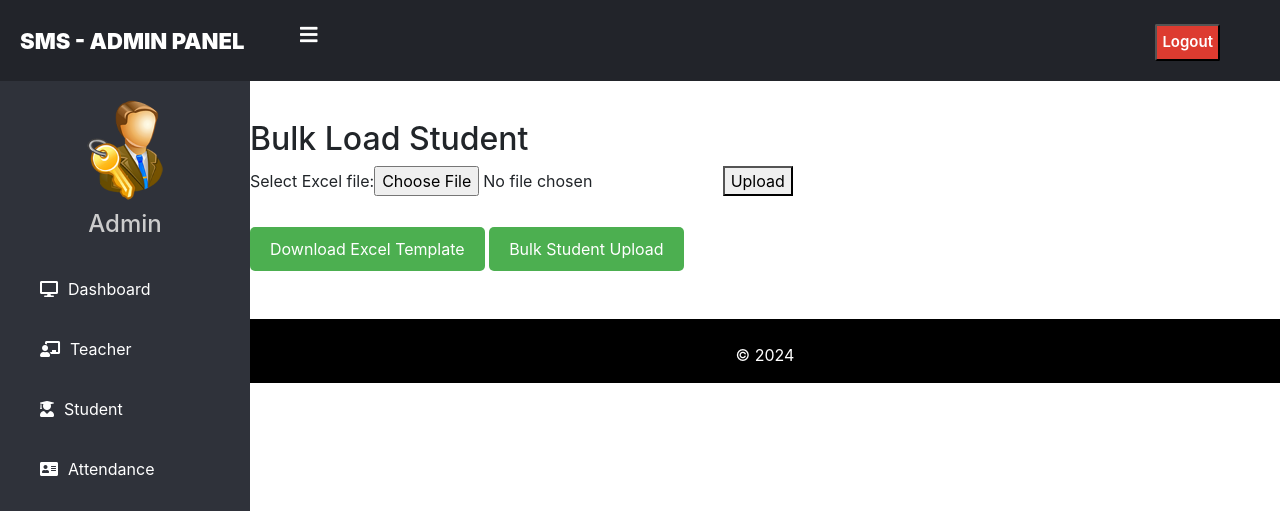
After one commit to abhisrms/SchoolAPPDjango, a Django app: page /admin-bulk-student-upload/ in a window 1280 px wide. The commit adds this page. Shown: the top 511 px of the page. Run offline with Django 3.2, Linux system fonts and the light colour scheme; some libraries are stand-ins or nearby versions.

Commit message:
Add bulk student add page

```diff
--- a/school/forms.py
+++ b/school/forms.py
@@ -79,25 +79,7 @@ class PaymentForm(forms.ModelForm):
         model = Payment
         fields = ['student', 'amount_received', 'date_received', 'collected_by']
 
-# class StudentPaymentForm(forms.Form):
-#     cl = forms.CharField(max_length=10, widget=forms.Select(choices=[('one','one'),('two','two'),('three','three'),
-# ('four','four'),('five','five'),('six','six'),('seven','seven'),('eight','eight'),('nine','nine'),('ten','ten')]))
-#     student = forms.ModelChoiceField(queryset=StudentExtra.objects.all(), to_field_name='user_id', label='Student')
-#     fees_received = forms.DecimalField(min_value=0)
-#     date = forms.DateField(widget=forms.DateInput(attrs={'type': 'date'}))
-#     collected_by = forms.ModelChoiceField(queryset=TeacherExtra.objects.all(), to_field_name='user_id', label='Collected By')
 
-#     class Meta:
-#         model = Payment
-#         fields = ['cl', 'student', 'fees_received', 'date', 'collected_by']
-
-#     def __init__(self, *args, **kwargs):
-#         super(StudentPaymentForm, self).__init__(*args, **kwargs)
-
-#         # Dynamically load choices for collected_by field
-#         teachers = TeacherExtra.objects.filter(status=True)
-#         teacher_choices = [(teacher.user_id, teacher.get_name) for teacher in teachers]
-#         self.fields['collected_by'].choices = teacher_choices
 
 
 
@@ -106,14 +88,5 @@ class PaymentForm(forms.Form):
     date = forms.DateField(widget=forms.DateInput(attrs={'type': 'date'}), label='Date')
     collected_by = forms.ModelChoiceField(queryset=TeacherExtra.objects.all(), to_field_name='user_id', label='Collected By')
 
-    # def __init__(self, *args, **kwargs):
-    #     first_day_of_month = kwargs.pop('first_day_of_month', None)
-    #     last_day_of_month = kwargs.pop('last_day_of_month', None)
-    #     initial_date = kwargs.pop('initial_date', None)
-    #     super(PaymentForm, self).__init__(*args, **kwargs)
-
-    #     if first_day_of_month and last_day_of_month:
-    #         self.fields['date'].widget.attrs['min'] = first_day_of_month.strftime('%Y-%m-%d')
-    #         self.fields['date'].widget.attrs['max'] = last_day_of_month.strftime('%Y-%m-%d')
-    #     if initial_date:
-    #         self.fields['date'].widget.attrs['value'] = initial_date.strftime('%Y-%m-%d')
+class BulkStudentUploadForm(forms.Form):
+    file = forms.FileField(label='Select Excel file')
--- a/school/views.py
+++ b/school/views.py
@@ -1,6 +1,5 @@
 from django.shortcuts import render,redirect,reverse,get_object_or_404
 from . import forms,models
-
 from django.contrib.auth.models import Group
 from django.http import HttpResponseRedirect
 from django.contrib.auth.decorators import login_required,user_passes_test
@@ -10,10 +9,12 @@ from django.http import HttpResponse
 from django.contrib.auth.views import LogoutView
 from .models import Fee,StudentExtra,Payment
 from django.http import JsonResponse
-from .forms import FeeUpdateForm  ,PaymentForm
-from school.models import Fee , Payment ,StudentExtra
+from .forms import FeeUpdateForm  ,PaymentForm ,BulkStudentUploadForm
+from school.models import Fee , Payment ,StudentExtra ,User
 from django.contrib import messages
 from datetime import datetime, timedelta
+import pandas as pd
+import io
 
 import logging
 
@@ -874,3 +875,92 @@ def class_fee_history_view(request, class_id):
     }
 
     return render(request, 'school/admin_class_fee_history.html', context)
+
+
+
+def download_excel_template(request):
+    # Create a pandas DataFrame with column names matching the StudentExtra model fields
+    template_data = {
+        'First Name': '',
+        'Last Name': '',
+        'Username': '',
+        'Password': '',
+        'Roll': '',
+        'Mobile': '',
+        'Fee': '',
+        'Class': '',
+        'Status': '',
+    }
+    df = pd.DataFrame([template_data])
+
+    # Write DataFrame to an in-memory Excel file
+    excel_file = io.BytesIO()
+    with pd.ExcelWriter(excel_file, engine='xlsxwriter') as writer:
+        df.to_excel(writer, index=False)
+
+    # Set the position of the buffer to the beginning
+    excel_file.seek(0)
+
+    # Create the HTTP response with the Excel file
+    response = HttpResponse(excel_file.read(), content_type='application/vnd.openxmlformats-officedocument.spreadsheetml.sheet')
+    response['Content-Disposition'] = 'attachment; filename="student_template.xlsx"'
+    return response
+
+def bulk_student_upload(request):
+    if request.method == 'POST':
+        form = BulkStudentUploadForm(request.POST, request.FILES)
+        if form.is_valid():
+            # Read the uploaded Excel file
+            excel_file = request.FILES['file']
+            df = pd.read_excel(excel_file)
+
+            # Initialize a variable to track if all checks passed successfully
+            all_checks_passed = True
+
+            # Iterate through rows and perform checks
+            for index, row in df.iterrows():
+                # Check if the username already exists
+                if User.objects.filter(username=row['Username']).exists():
+                    messages.error(request, f"Username '{row['Username']}' already exists.")
+                    all_checks_passed = False
+                    break  # Exit loop if any check fails
+
+                # Check if mobile and roll number are numbers
+                if not (str(row['Mobile']).isdigit() and str(row['Roll']).isdigit()):
+                    messages.error(request, "Mobile and Roll number should be numbers.")
+                    all_checks_passed = False
+                    break  # Exit loop if any check fails
+
+                # Check if class and name are characters
+                if not (str(row['Class']).isalpha() and str(row['First Name']).isalpha() and str(row['Last Name']).isalpha()):
+                    messages.error(request, "Class, First Name, and Last Name should be characters.")
+                    all_checks_passed = False
+                    break  # Exit loop if any check fails
+
+                # Additional checks can be added here
+
+            if all_checks_passed:
+                # Iterate through rows and create User and StudentExtra instances
+                for index, row in df.iterrows():
+                    user = User.objects.create_user(
+                        username=row['Username'],
+                        password=row['Password'],
+                        first_name=row['First Name'],
+                        last_name=row['Last Name']
+                    )
+                    student_extra = StudentExtra.objects.create(
+                        user=user,
+                        roll=row['Roll'],
+                        mobile=row['Mobile'],
+                        fee=row['Fee'],
+                        cl=row['Class'],
+                        status=row['Status']
+                    )
+                messages.success(request, "Bulk upload successful!")
+            else:
+                messages.error(request, "Failed to upload due to errors. Please fix them and try again.")
+
+            return HttpResponseRedirect(request.path_info)  # Redirect to the same page
+    else:
+        form = BulkStudentUploadForm()
+    return render(request, 'school/admin_bulk_student_upload.html', {'form': form})
--- a/schoolmanagement/urls.py
+++ b/schoolmanagement/urls.py
@@ -90,4 +90,6 @@ urlpatterns = [
 
     path('aboutus', views.aboutus_view),
     path('contactus', views.contactus_view),
+    path('download-excel-template/', download_excel_template, name='download_excel_template'),
+    path('admin-bulk-student-upload/', bulk_student_upload, name='admin-bulk-student-upload'),
 ]
--- a/templates/school/add_payment.html
+++ b/templates/school/add_payment.html
@@ -58,13 +58,13 @@
             <div class="left-box">
                 <form method="post">
                     {% csrf_token %}
+                    <label for="date">Date:</label>
+                    {{ form.date }}
+                    <br><br>
                     <!-- Use Django form rendering for better consistency -->
                     <label for="fees_received">Fees received:</label>
                     {{ form.fees_received }}
                     <span id="fees-error" style="color: red;"></span> <!-- Error message placeholder -->
-                    <br><br>
-                    <label for="date">Date:</label>
-                    {{ form.date }}
                     <br><br>
                     <label for="collected_by">Collected By:</label>
                     {{ form.collected_by }}
--- /dev/null
+++ b/templates/school/admin_bulk_student_upload.html
@@ -0,0 +1,36 @@
+<script src="https://code.jquery.com/jquery-3.6.4.min.js"></script>
+{% extends 'school/adminbase.html' %}
+{% block content %}
+<style>
+    /* Style for download and bulk upload links */
+    .action-link {
+        display: inline-block;
+        margin-top: 10px;
+        padding: 10px 20px;
+        background-color: #4CAF50;
+        color: white;
+        text-decoration: none;
+        border-radius: 5px;
+        transition: background-color 0.3s ease;
+    }
+
+    /* Hover effect */
+    .action-link:hover {
+        background-color: #45a049;
+    }
+</style>
+<h2>Bulk Load Student</h2>
+<form method="post" enctype="multipart/form-data">
+    {% csrf_token %}
+    {{ form }}
+    <button type="submit">Upload</button>
+</form>
+<div class="messages">
+    {% for message in messages %}
+        <p style="color: red;">{{ message }}</p>
+    {% endfor %}
+</div>
+<!-- Styled download and bulk upload links -->
+<a class="action-link" href="{% url 'download_excel_template' %}">Download Excel Template</a>
+<a class="action-link" href="{% url 'admin-bulk-student-upload' %}">Bulk Student Upload</a>
+{% endblock %}
--- a/templates/school/admin_class_fee_select.html
+++ b/templates/school/admin_class_fee_select.html
@@ -54,7 +54,7 @@
          <button onclick="submitDate()" class="btn btn-primary">Submit</button>
 
          <div class="right">
-            {% comment %} <a href="{% url 'admin-remaining-fees-report' %}">Back to Collect Fees</a> {% endcomment %}
+            <a href="{% url 'admin-bulk-student-upload' %}">Back to Collect Fees</a>
         </div>
 <script src="https://cdnjs.cloudflare.com/ajax/libs/jquery/3.2.1/jquery.min.js"></script>
 <script src="https://cdn.jsdelivr.net/npm/bootstrap@4.1.1/dist/js/bootstrap.bundle.min.js"></script>
```
Also changed, not shown: sample_data.csv (added, +51 -0 lines), school/try.py (added, +31 -0 lines), templates/school/admin_student.html (+16 -1 lines), db.sqlite3, static/images/production.png (added).
